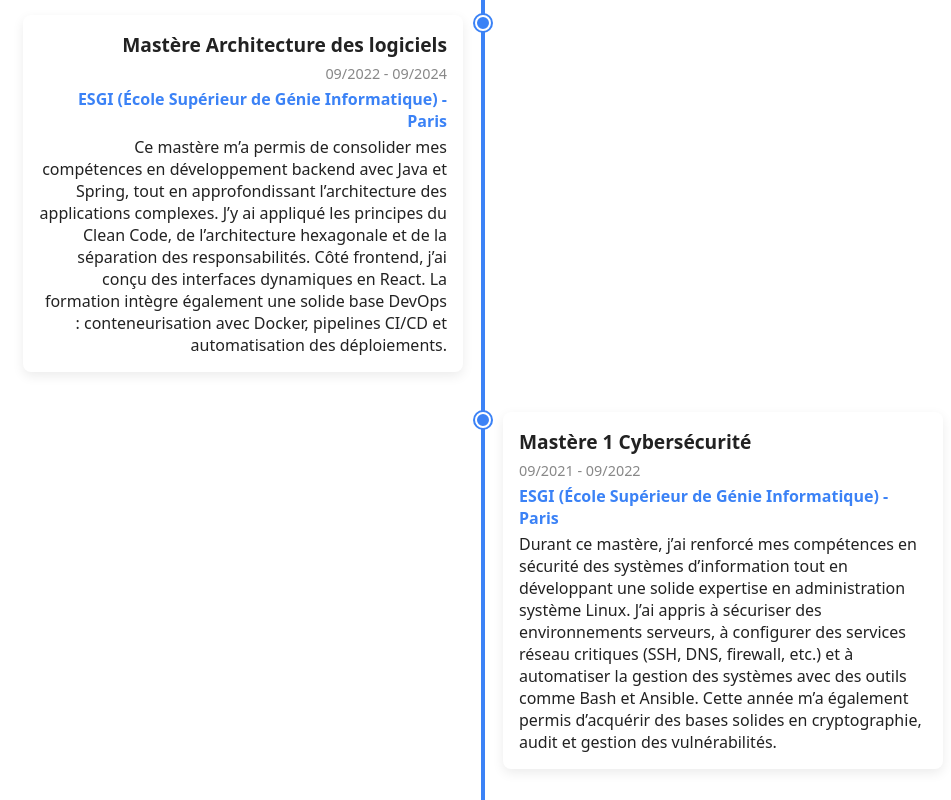
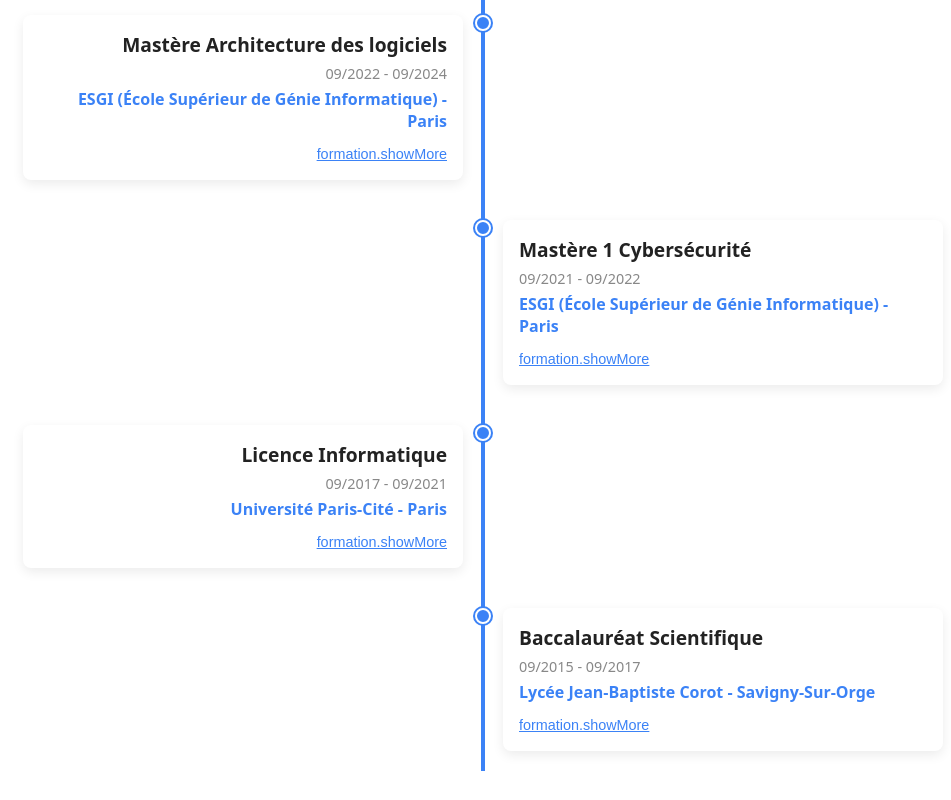
Before and after one commit to matthieudupas/portfolio, a React (Vite) app: page / in a window 1280 px wide. Shown: the part 1120-1920 px from the top of the page, without its empty margins (157-1108 px from the left). Built offline with nearby package versions, Linux system fonts and the light colour scheme.

Commit message:
feat(education): add showMore/showLess in FormationCard and add translate management

```diff
--- a/src/sections/education/FormationCard.tsx
+++ b/src/sections/education/FormationCard.tsx
@@ -1,17 +1,21 @@
 import type {Formation} from "./formations.ts";
 import styles from "./FormationTimeLine.module.css";
-import React from "react";
+import {useState} from "react";
+import {useTranslation} from "react-i18next";
 
 interface Props {
     formation: Formation;
     isLast: boolean;
 }
 
-const FormationCard: React.FC<Props> = ({ formation, isLast }) => {
+const FormationCard = ({formation, isLast}: Props) => {
+    const [showDetails, setShowDetails] = useState(false);
+    const {t} = useTranslation();
+
     return (
         <div className={styles.timelineItem}>
-            <div className={styles.timelineDot} />
-            {!isLast && <div className={styles.timelineLine} />}
+            <div className={styles.timelineDot}/>
+            {!isLast && <div className={styles.timelineLine}/>}
             <div className={styles.timelineContent}>
                 <h3>{formation.title}</h3>
                 <span className={styles.date}>{formation.date}</span>
@@ -29,7 +33,16 @@ const FormationCard: React.FC<Props> = ({ formation, isLast }) => {
                 ) : (
                     <h4>{formation.school}</h4>
                 )}
-                <p>{formation.description}</p>
+
+                <button
+                    onClick={() => setShowDetails(!showDetails)}
+                    className={styles.toggleDetailsBtn}
+                >
+                    {showDetails ? t('formation.showLess') : t('formation.showMore')}
+                </button>
+
+                {showDetails && <p>{formation.description}</p>}
+
             </div>
         </div>
     );
--- a/src/sections/education/FormationTimeLine.module.css
+++ b/src/sections/education/FormationTimeLine.module.css
@@ -134,3 +134,18 @@
     color: #1d4ed8;
     text-decoration: underline;
 }
+
+.toggleDetailsBtn {
+    background: none;
+    border: none;
+    color: #3b82f6;
+    cursor: pointer;
+    padding: 0;
+    margin-top: 10px;
+    font-size: 0.9rem;
+    text-decoration: underline;
+}
+
+.toggleDetailsBtn:hover {
+    color: #1d4ed8;
+}
--- a/src/sections/education/FormationTimeline.tsx
+++ b/src/sections/education/FormationTimeline.tsx
@@ -1,9 +1,8 @@
-import React from "react";
 import {formations} from "./formations.ts";
 import styles from "./FormationTimeLine.module.css";
 import FormationCard from "./FormationCard.tsx";
 
-const FormationTimeline: React.FC = () => {
+const FormationTimeline = () => {
     return (
         <section className={styles.timelineContainer}>
             <div className={styles.timeline}>
```
